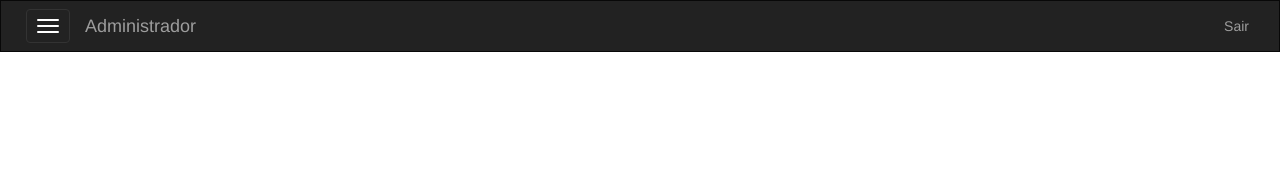
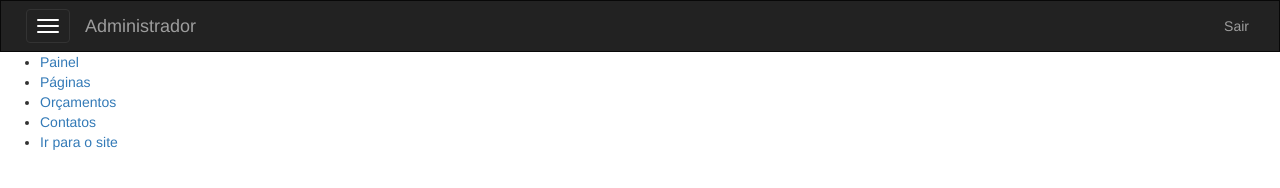
Before and after one commit to viniciusmonteiroarjonas/dashboard, a plain HTML site: page index.html in a window 1280 px wide. Drawn offline with nearby package versions, Linux system fonts and the light colour scheme.

Commit message:
Implementação da estrutura do menu

```diff
--- a/index.html
+++ b/index.html
@@ -26,9 +26,21 @@
     </div>
   </nav>
   <div class="main">
+    <div class="menu">
+      <ul>
+        <li class="visible-xs"><a href="#">Sair</a></li>
+        <li class="active"><a href="#">Painel</a></li>
+        <li><a href="#">Páginas</a></li>
+        <li><a href="#">Orçamentos</a></li>
+        <li><a href="#">Contatos</a></li>
+        <li><a href="#">Ir para o site</a></li>
+    </ul>
+    </div>
+    <div class="content">
 
+    </div>
   </div>
-<script type="text/javascript" src="js/jquery.js"></script>
-<script type="text/javascript" src="js/script.js"></script>
+  <script type="text/javascript" src="js/jquery.js"></script>
+  <script type="text/javascript" src="js/script.js"></script>
 </body>
 </html>
```
